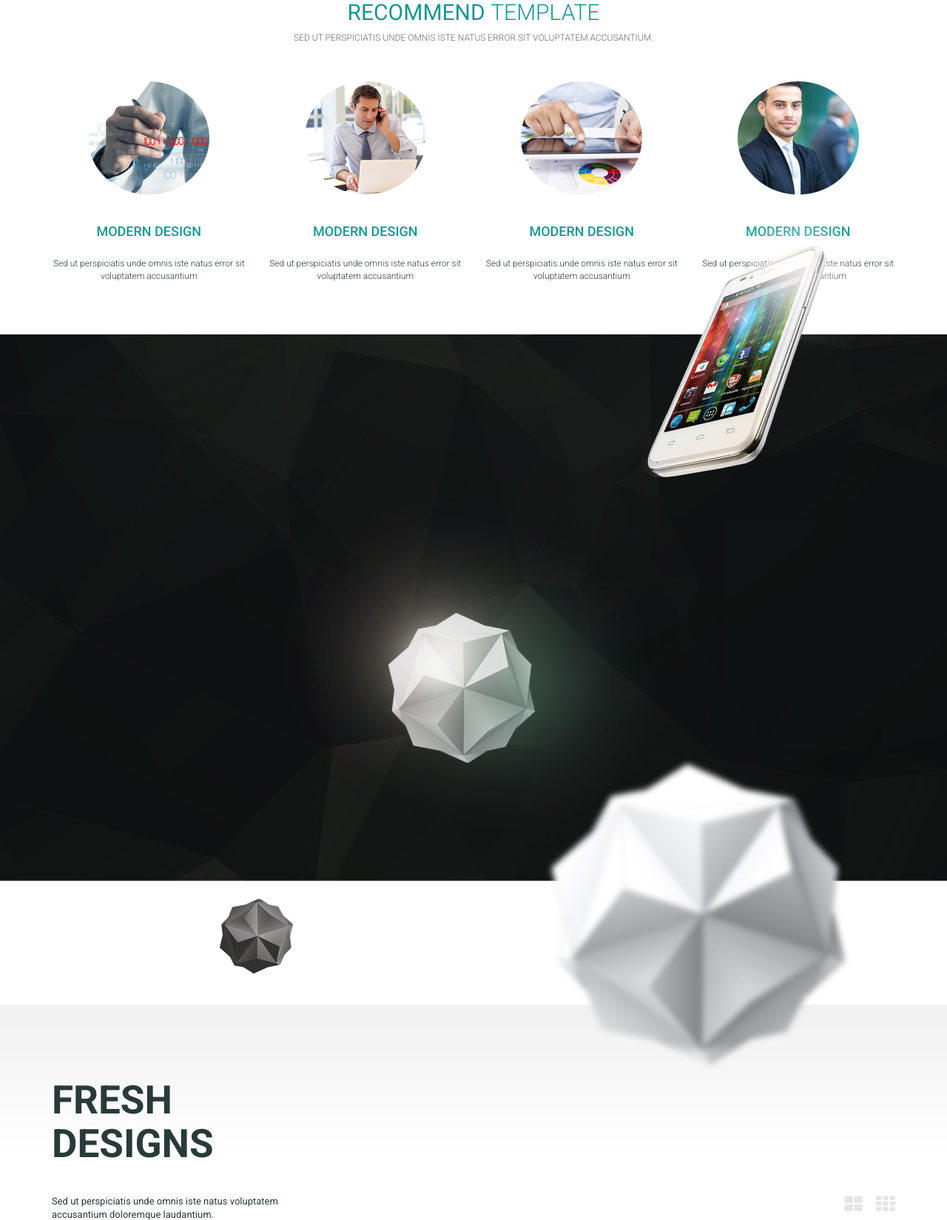
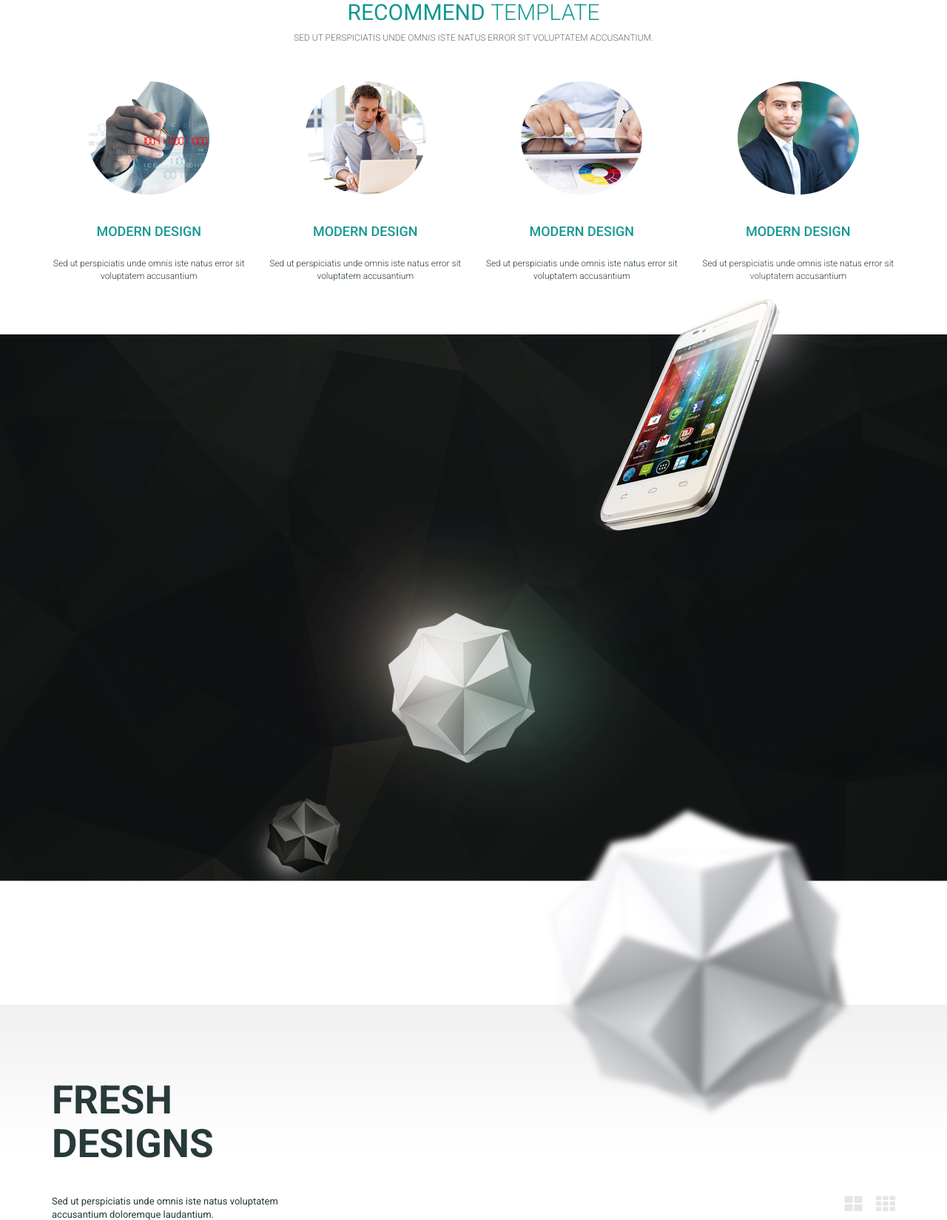
Before and after one commit to Blue-NET-work/media, a PHP site: page / in a window 1280 px wide. Shown: the part 912-2561 px from the top of the page at 74% size. Run offline with PHP 8.4, Linux system fonts and the light colour scheme; some libraries are stand-ins or nearby versions.

Commit message:
poprawki

```diff
--- a/assets/css/style.css
+++ b/assets/css/style.css
@@ -274,8 +274,8 @@ a:hover{text-decoration:none;}
 	position:absolute;
 	width:351px;
 	height:420px;
-	right: 5%;
-	top: -25%;
+	right: 10%;
+	top: -17%;
 }
 
 #offer .smallBall{
@@ -283,8 +283,8 @@ a:hover{text-decoration:none;}
 	position:absolute;
 	width:143px;
 	height:143px;
-	left:20%;
-	bottom:0%;
+	left:25%;
+	bottom:15%;
 }
 
 #offer .ball{
@@ -293,7 +293,7 @@ a:hover{text-decoration:none;}
 	width:417px;
 	height:426px;
 	right:10%;
-	bottom:-10%;
+	bottom:-17%;
 }
 
 /**************************************************************
--- a/index.html
+++ b/index.html
@@ -74,7 +74,7 @@ Contact: support@blue-net.pl
       </div>
       <div class="navbar-collapse collapse">
         <ul class="nav navbar-nav navbar-right">
-          <li class="active"><a href="#sectionLogo">Strona Główna</a></li>
+          <li class="active"><a href="#sectionLogo">home</a></li>
           <li><a href="#recommend">recommend</a></li>
           <li><a href="#offer">offer</a></li>
           <li><a href="#portfolio">work</a></li>
```
